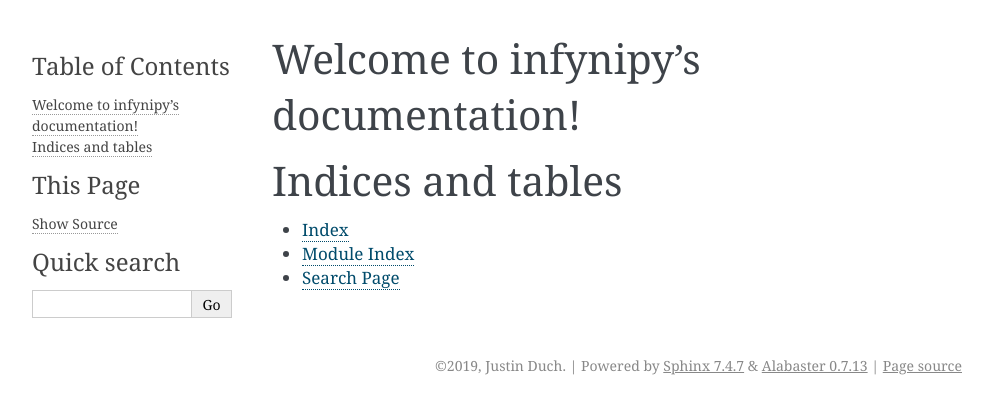
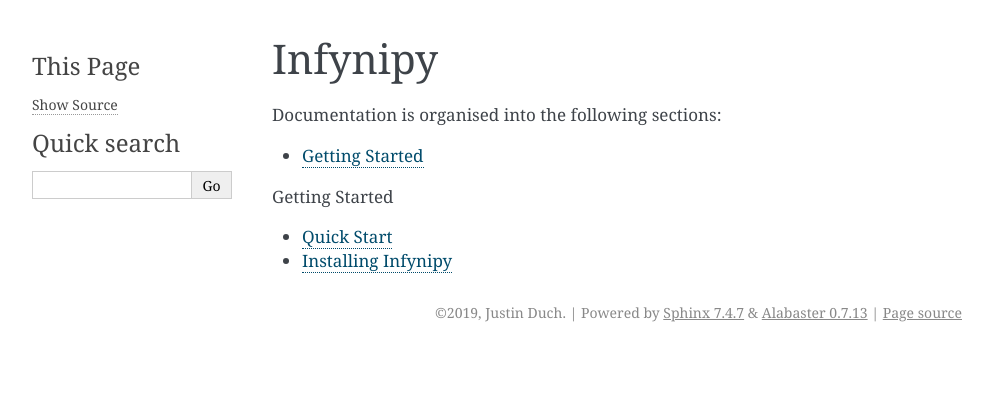
Before and after one commit to beanpuppy/infynipy, a Sphinx documentation site: the page built from docs/index.rst, in a window 1280 px wide. Shown: the top 414 px of the page, without its empty margins (148-1141 px from the left). Built offline with Sphinx 7.4.7, drawn with Linux system fonts in a browser that asks for light colours.

Commit message:
add more docs

```diff
--- a/docs/index.rst
+++ b/docs/index.rst
@@ -3,18 +3,17 @@
    You can adapt this file completely to your liking, but it should at least
    contain the root `toctree` directive.
 
-Welcome to infynipy's documentation!
-====================================
+Infynipy
+========
 
+Documentation is organised into the following sections:
+
+* :ref:`getting_started`
+
+.. _getting_started:
 .. toctree::
-   :maxdepth: 2
-   :caption: Contents:
+   :maxdepth: 1
+   :caption: Getting Started
 
-
-
-Indices and tables
-==================
-
-* :ref:`genindex`
-* :ref:`modindex`
-* :ref:`search`
+   getting_started/quick_start
+   getting_started/installation
```
Also changed, not shown: README.md (+8 -1 lines), docs/getting_started/installation.rst (added, +47 -0 lines), docs/getting_started/quick_start.rst (added, +81 -0 lines).
